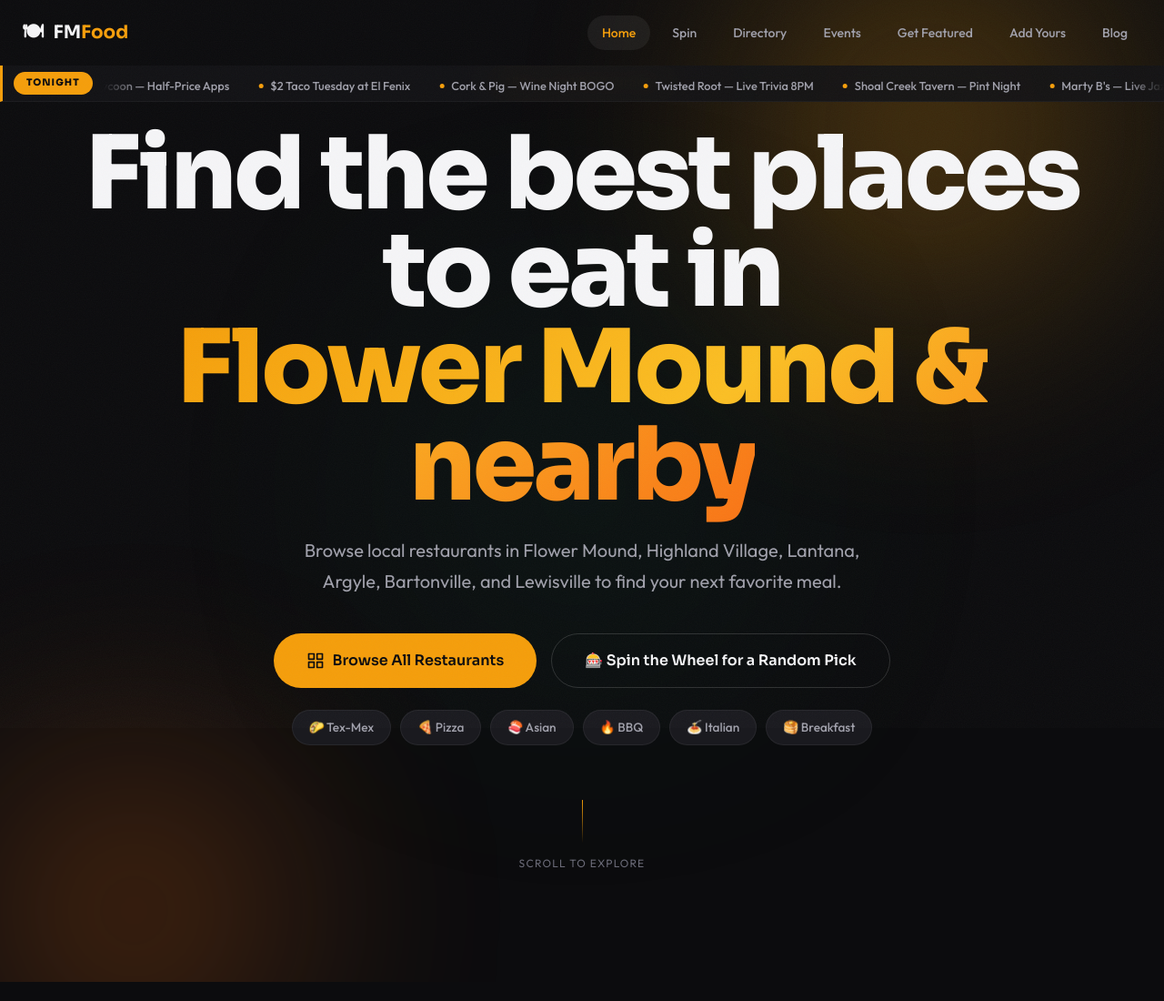
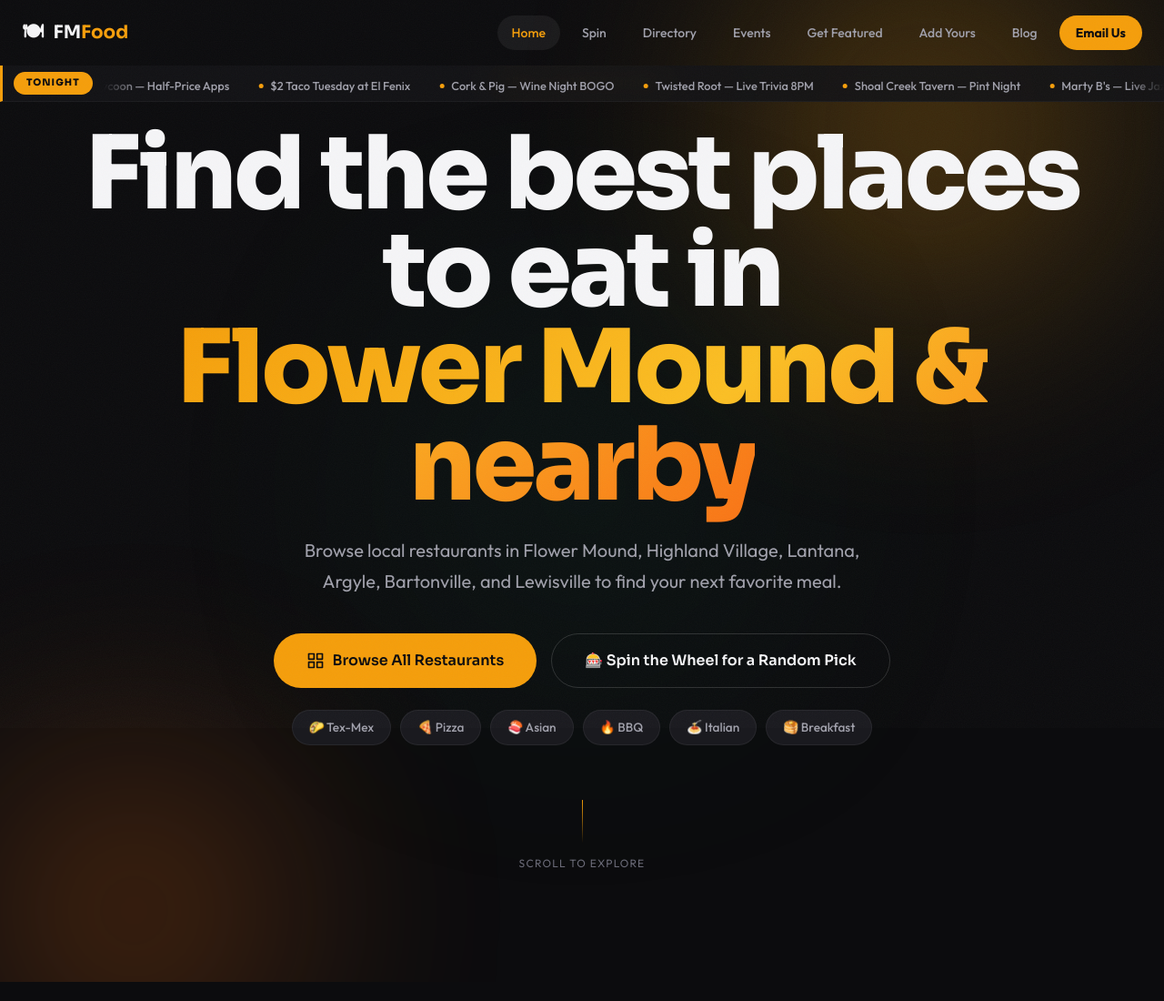
Before and after one commit to 9fzphpmbd6-commits/flowermoundfood-site, a plain HTML site: page index.html in a window 1280 px wide. Shown: the top 1100 px of the page at 91% size. Drawn offline with Linux system fonts and the light colour scheme.

Commit message:
feat: add Email Us button to nav bar

```diff
--- a/index.html
+++ b/index.html
@@ -49,6 +49,7 @@
         <a href="#pricing" class="nav-link">Get Featured</a>
         <a href="#submit" class="nav-link">Add Yours</a>
         <a href="./blog.html" class="nav-link">Blog</a>
+        <a href="mailto:flowermoundfood@gmail.com" class="nav-link nav-email-btn">Email Us</a>
       </div>
     </div>
   </nav>
--- a/style.css
+++ b/style.css
@@ -175,6 +175,17 @@ button, select, input, textarea {
   background: rgba(255,255,255,0.06);
 }
 .nav-link.active { color: var(--accent); }
+.nav-email-btn {
+  background: var(--accent);
+  color: #0C0C0E !important;
+  font-weight: 700;
+  padding: 8px 18px;
+  border-radius: var(--radius-full);
+}
+.nav-email-btn:hover {
+  background: var(--accent-hover);
+  color: #0C0C0E !important;
+}
 
 /* Mobile Toggle */
 .nav-toggle {
```
